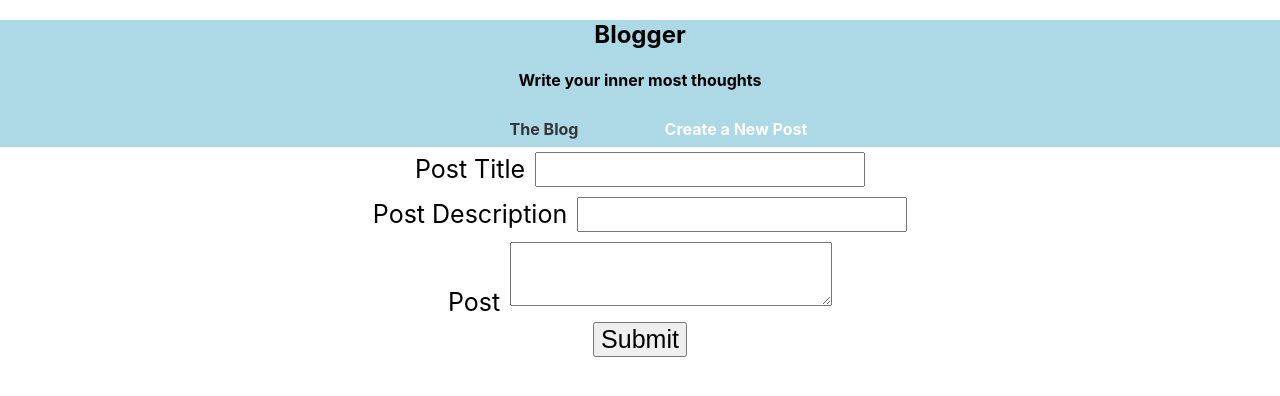
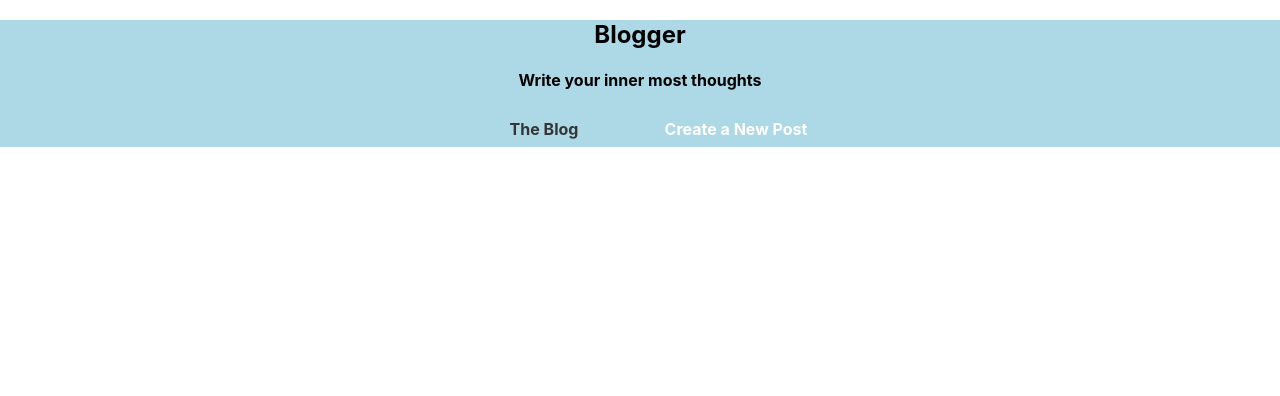
Before and after one commit to jreidmke/redux-blogly, a React (Create React App) app: page / in a window 1280 px wide. Shown: the top 396 px of the page. Built offline with nearby package versions, Linux system fonts and the light colour scheme.

Commit message:
App comp clean up

```diff
--- a/src/App.js
+++ b/src/App.js
@@ -17,12 +17,14 @@ function App() {
 
   const addPost = (newPost) => setPosts([...posts, newPost]);
 
-  const commentsRender = comments.map(c => <Comment comment={c.comment} key={c.id}/>)
+  const commentsRender = comments.map(c => <Comment comment={c.comment} key={c.id}/>);
+
+  const postsRender = posts.map(p => <Post title={p.title} description={p.description} post={p.post} key={p.id}/>);
 
   return (
     <div className="App">
       <Header/>
-      <PostForm createPost={addPost}/>
+
     </div>
   );
 }
```
Also changed, not shown: 1 other file (tests, documents, lock files or other folders).
